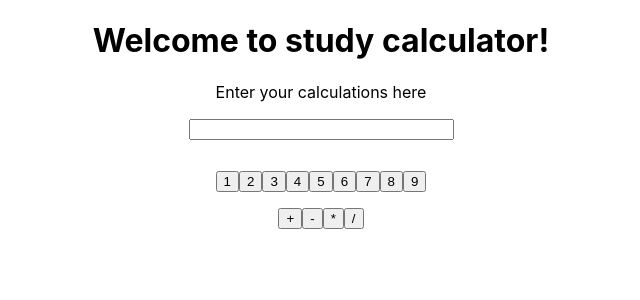
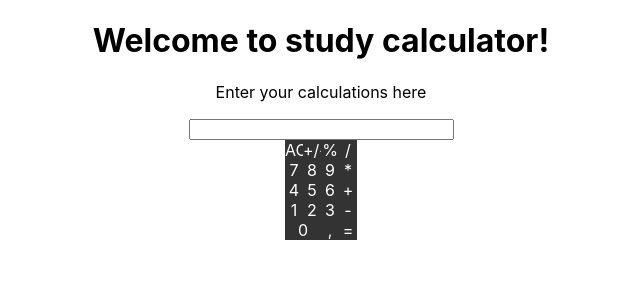
Before and after one commit to dsharapkou/calculator-app, a React (Create React App) app: page / in a window 1280 px wide. Shown: the top 300 px of the page, without its empty margins (319-959 px from the left). Built offline with nearby package versions, Linux system fonts and the light colour scheme.

Commit message:
calc update

```diff
--- a/src/index.css
+++ b/src/index.css
@@ -15,7 +15,26 @@ code {
 
 .buttons-numbers {
   padding-top: 30px;
+  child-align: middle;
 }
 .buttons-operators {
   padding-top: 15px;
 }
+
+.button {
+  margin: 0;
+  background: #333;
+  color: #FFF;
+  width: 25%;
+  display: inline-block;
+  text-align: center;
+}
+
+.button_list {
+  width: 72px;
+  margin: auto;
+}
+
+.button-name-0 {
+  width: 50%;
+}
--- a/src/logic/App.js
+++ b/src/logic/App.js
@@ -1,30 +1,16 @@
 import React, { Component } from 'react';
+import Buttons from './Buttons.js';
+import Display from './Display.js';
 import '../App.css';
 
 class App extends Component {
-  render() {
+    render() {
     return (
       <div className="App">
           <form>
-              <h1>Welcome to study calculator!</h1>
-              <p>Enter your calculations here</p>
-              <input type="text" size="30"></input>
-              <div className="buttons-numbers">
-                  <button>1</button>
-                  <button>2</button>
-                  <button>3</button>
-                  <button>4</button>
-                  <button>5</button>
-                  <button>6</button>
-                  <button>7</button>
-                  <button>8</button>
-                  <button>9</button>
-              </div>
-              <div className="buttons-operators">
-                  <button>+</button>
-                  <button>-</button>
-                  <button>*</button>
-                  <button>/</button>
+              <Display />
+              <div>
+                <Buttons />
               </div>
           </form>
       </div>
--- /dev/null
+++ b/src/logic/Button.js
@@ -0,0 +1,16 @@
+import * as React from 'react';
+
+class Button extends React.PureComponent {
+    render() {
+        return (
+            <a
+                onClick={this.props.onClick}
+                className={`${this.props.group} button button-name-${this.props.label}`}
+            >
+                {this.props.label}
+            </a>
+        );
+    }
+}
+
+export default Button;
--- /dev/null
+++ b/src/logic/Buttons.js
@@ -0,0 +1,221 @@
+import React, {Component} from 'react';
+import Button from './Button';
+
+class Buttons extends Component {
+
+    constructor(props) {
+        super(props);
+
+        this.a = '';
+        this.b = '';
+        this.result = '';
+        this.operation = '';
+    };
+
+    onClick = (value) => {
+        if (this.operation) {
+            this.b = this.b + value;
+        } else {
+            this.a = this.a + value;
+        }
+        console.log(this.a);
+        console.log(this.b);
+
+    };
+    clear = () => {
+        this.a = '';
+        this.b = '';
+        this.result = '';
+        this.operation = '';
+        console.log('inside of clear');
+    };
+    setOperation = (value) => {
+        this.operation = value;
+        console.log(this.operation);
+    };
+    multiply = (a, b) => {
+        return parseFloat(a) * parseFloat(b);
+    };
+    sum = (a, b) => {
+        return parseFloat(a) + parseFloat(b);
+    };
+    substract = (a, b) => {
+        return parseFloat(a) - parseFloat(b);
+    };
+    division = (a, b) => {
+        return parseFloat(a) / parseFloat(b);
+    };
+
+    calculateResult = () => {
+        if (this.operation === "multiply") {
+            if (this.result) {
+                console.log('result exists');
+                this.result = this.multiply(this.result, this.b);
+            } else {
+                this.result = this.multiply(this.a, this.b);
+                console.log('result not exists');
+            }
+
+        } else if (this.operation === "sum") {
+            if (this.result) {
+                console.log('result exists');
+                this.result = this.sum(this.result, this.b);
+            } else {
+                this.result = this.sum(this.a, this.b)
+                console.log('result not exists');
+
+            };
+
+        } else if (this.operation === "substract") {
+            if (this.result) {
+                console.log('result exists');
+                this.result = this.substract(this.result, this.b);
+            } else {
+                this.result = this.substract(this.a, this.b);
+                console.log('result not exists');
+            }
+        } else if (this.operation === "division") {
+            if (this.result) {
+                console.log('result exists');
+                this.result = this.division(this.result, this.b);
+            } else {
+
+                this.result = this.division(this.a, this.b);
+                console.log('result not exists');
+
+            }
+        }
+
+
+        console.log(this.result);
+    };
+
+
+
+    render() {
+        const buttonList = [
+            <Button
+                key="AC"
+                label="AC"
+                onClick={() => this.clear()}
+                group="buttons_style"
+            />,
+            <Button
+                key="+/-"
+                label="+/-"
+                onClick={() => this.clear()}
+                group="buttons_style"
+            />,
+            <Button
+                key="%"
+                label="%"
+                onClick={() => this.clear()}
+                group="buttons_style"
+            />,
+            <Button
+                key="/"
+                label="/"
+                onClick={() => this.setOperation("division")}
+                group="buttons_style"
+            />,
+            <Button
+                key="7"
+                label="7"
+                onClick={() => this.onClick(7)}
+                group="buttons_style"
+            />,
+            <Button
+                key="8"
+                label="8"
+                onClick={() => this.onClick(8)}
+                group="buttons_style"
+            />,
+            <Button
+                key="9"
+                label="9"
+                onClick={() => this.onClick(9)}
+                group="buttons_style"
+            />,
+            <Button
+                key="*"
+                label="*"
+                onClick={() => this.setOperation("multiply")}
+                group="buttons_style"
+            />,
+            <Button
+                key="4"
+                label="4"
+                onClick={() => this.onClick(4)}
+                group="buttons_style"
+            />,
+            <Button
+                key="5"
+                label="5"
+                onClick={() => this.onClick(5)}
+                group="buttons_style"
+            />,
+            <Button
+                key="6"
+                label="6"
+                onClick={() => this.onClick(6)}
+                group="buttons_style"
+            />,
+            <Button
+                key="+"
+                label="+"
+                onClick={() => this.setOperation("sum")}
+                group="buttons_style"
+            />,
+            <Button
+                key="1"
+                label="1"
+                onClick={() => this.onClick(1)}
+                group="buttons_style"
+            />,
+            <Button
+                key="2"
+                label="2"
+                onClick={() => this.onClick(2)}
+                group="buttons_style"
+            />,
+            <Button
+                key="3"
+                label="3"
+                onClick={() => this.onClick(3)}
+                group="buttons_style"
+            />,
+            <Button
+                key="-"
+                label="-"
+                onClick={() => this.setOperation("substract")}
+                group="buttons_style"
+            />,
+            <Button
+                key="0"
+                label="0"
+                onClick={() => this.onClick(0)}
+                group="buttons_style"
+            />,
+            <Button
+                key=","
+                label=","
+                onClick={() => console.log('handleClick ,')}
+                group="buttons_style"
+            />,
+            <Button
+                key="="
+                label="="
+                onClick={() => this.calculateResult()}
+                group="buttons_style"
+            />,
+
+        ];
+        return (
+            <div className="button_list">
+                {buttonList}
+            </div>
+        );
+    }
+}
+
+export default Buttons;
--- /dev/null
+++ b/src/logic/Display.js
@@ -0,0 +1,16 @@
+import React, { Component } from 'react';
+
+class Display extends Component {
+    render() {
+        return (
+            <div>
+                <h1>Welcome to study calculator!</h1>
+                <p>Enter your calculations here</p>
+                <input type="text" size="30"
+                />
+            </div>
+        );
+    }
+}
+
+export default Display;
```
